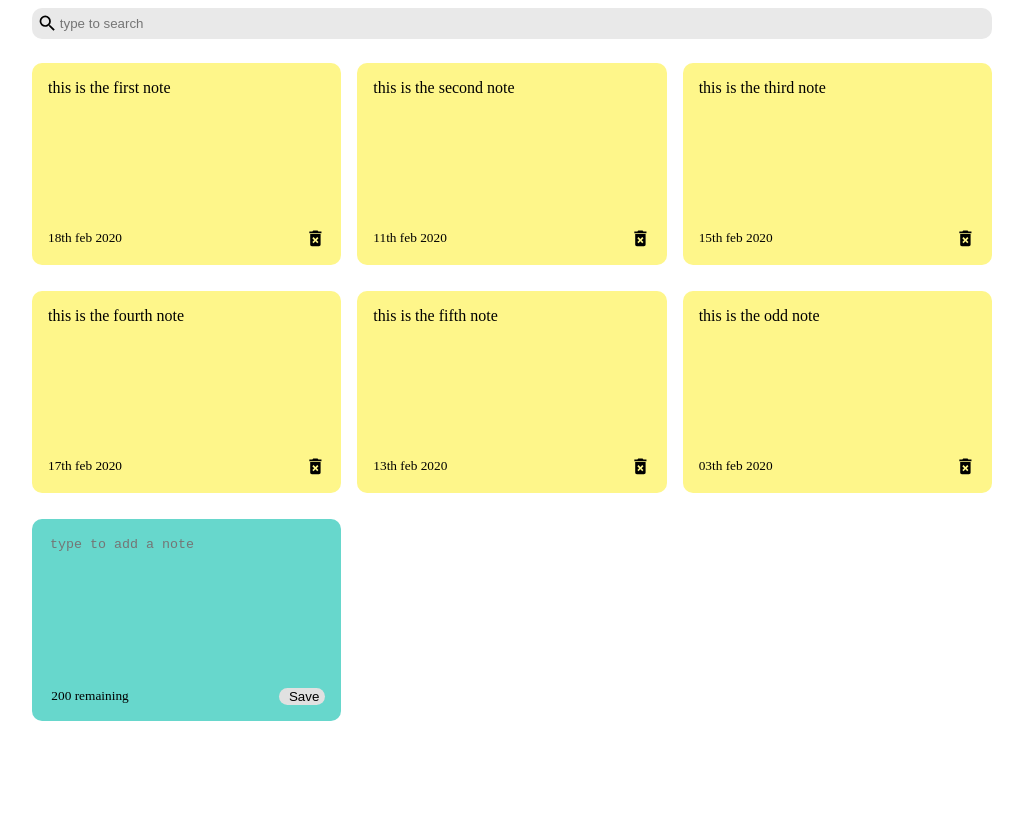
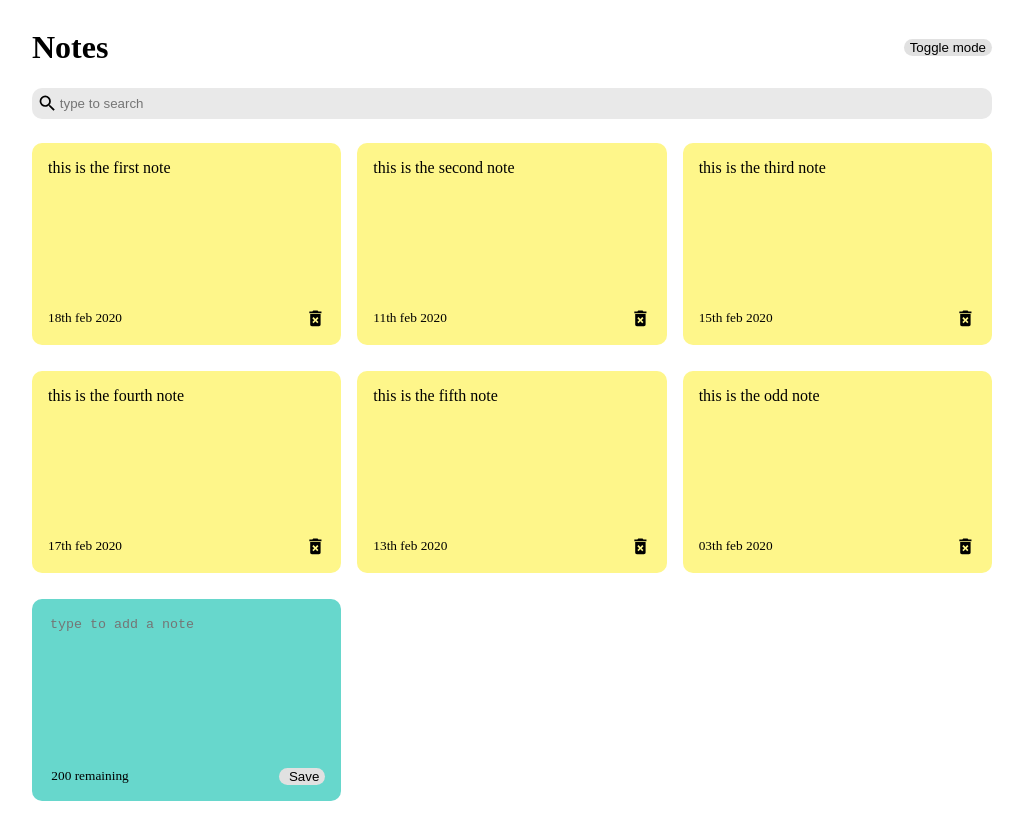
Before and after one commit to Francisomondi/my-notes, a React (Create React App) app: page / in a window 1280 px wide. Shown: the whole page, without its empty margins (128-1151 px from the left). Built offline with nearby package versions, Linux system fonts and the light colour scheme.

Commit message:
dark mode

```diff
--- a/src/App.js
+++ b/src/App.js
@@ -3,6 +3,8 @@
 import { useState } from 'react'
 import { nanoid } from 'nanoid';
 import Search from './components/Search';
+import Header from './components/Header';
+
 
 const App = () => {
   const [notes, setNotes] = useState([
@@ -39,6 +41,7 @@
 
   ]);
   const [searchText, setSearchText] = useState('');
+  const [darkMode, setDarkMode] = useState(false);
 
   const addNote = (text) => {
     const date = new Date();
@@ -56,7 +59,10 @@
   }
 
   return (
+
+    <div className={`${darkMode && 'dark-mode'}`}>
       <div className="container">
+        <Header handleToggleDarkMode={setDarkMode} />
         <Search handleSearchNote={setSearchText} />
         <NotesList
           notes={notes.filter((note) => note.text.toLowerCase().includes(searchText))}
@@ -64,6 +70,8 @@
           handleDeleteNote={deleteNote}
         />
       </div>
+    </div>
+
   )
 
 }
--- /dev/null
+++ b/src/components/Header.js
@@ -0,0 +1,15 @@
+import React from 'react'
+
+const Header = ({ handleToggleDarkMode }) => {
+    return (
+        <div className='header'>
+            <h1>Notes</h1>
+            <button onClick={() =>
+                handleToggleDarkMode((previousDarkMode) => !previousDarkMode)}
+                className='save'>Toggle mode</button>
+
+        </div>
+    )
+}
+
+export default Header
--- a/src/index.css
+++ b/src/index.css
@@ -4,6 +4,18 @@
   margin-right: auto;
   padding-right: 15px;
   padding-left: 15px;
+}
+
+.header{
+  display: flex;
+  align-items: center;
+  justify-content: space-between;
+}
+.dark-mode{
+  background-color: black;
+}
+.dark-mode h1{
+  background-color: white;
 }
 .note{
   background-color: #fef68a;
```
Lines whose indentation alone changed are shown as unchanged.
